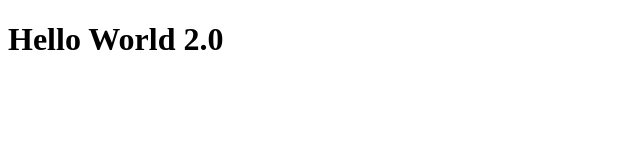
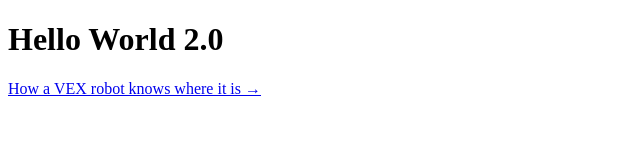
Before and after one commit to ColeUhlig/PersonalWebsite, a website: page content/index.html in a window 1280 px wide. Shown: the whole page, without its empty margins (0-640 px from the left). Drawn offline with Linux system fonts and the light colour scheme.

Commit message:
docs: link the VEX explainer from the home page and document its tests

```diff
--- a/content/index.html
+++ b/content/index.html
@@ -9,5 +9,6 @@
 </head>
 <body>
   <h1>Hello World 2.0</h1>
+  <p><a href="/vex/">How a VEX robot knows where it is →</a></p>
 </body>
 </html>
```
Also changed, not shown: README.md.
